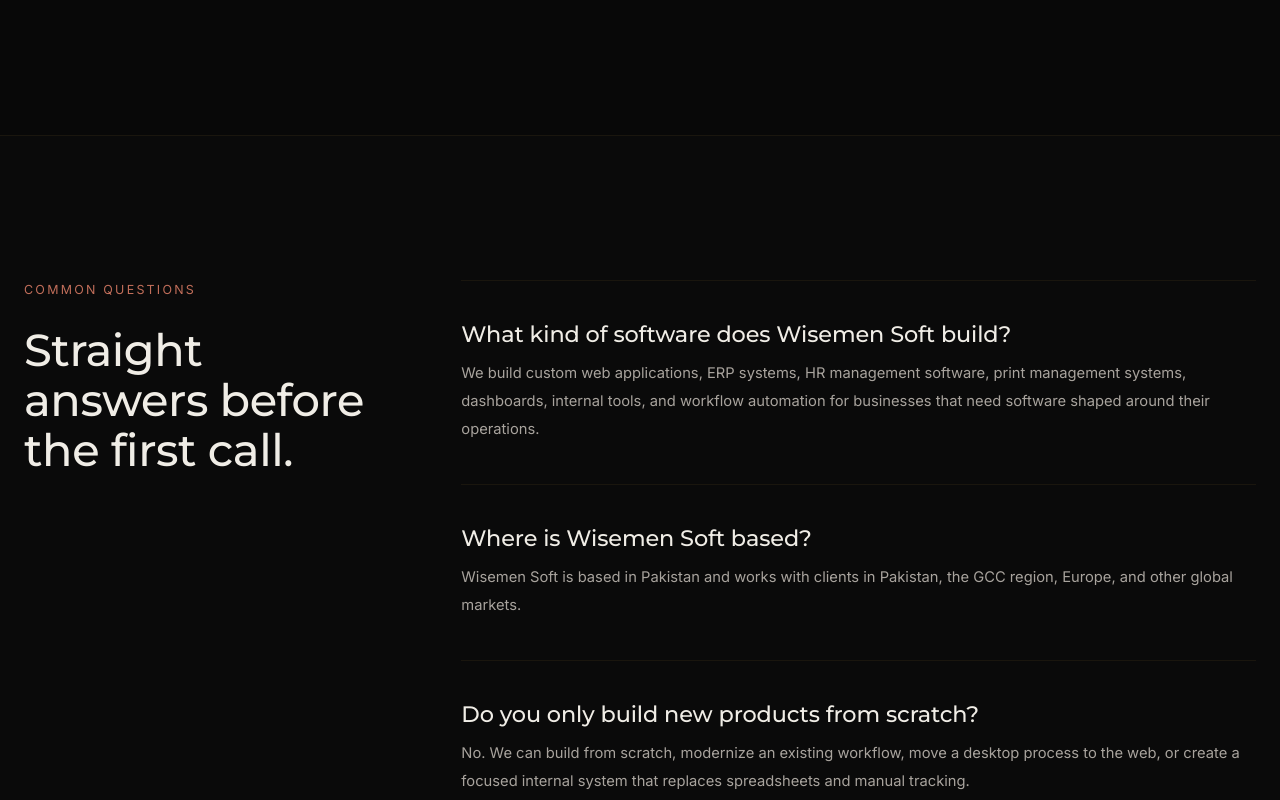
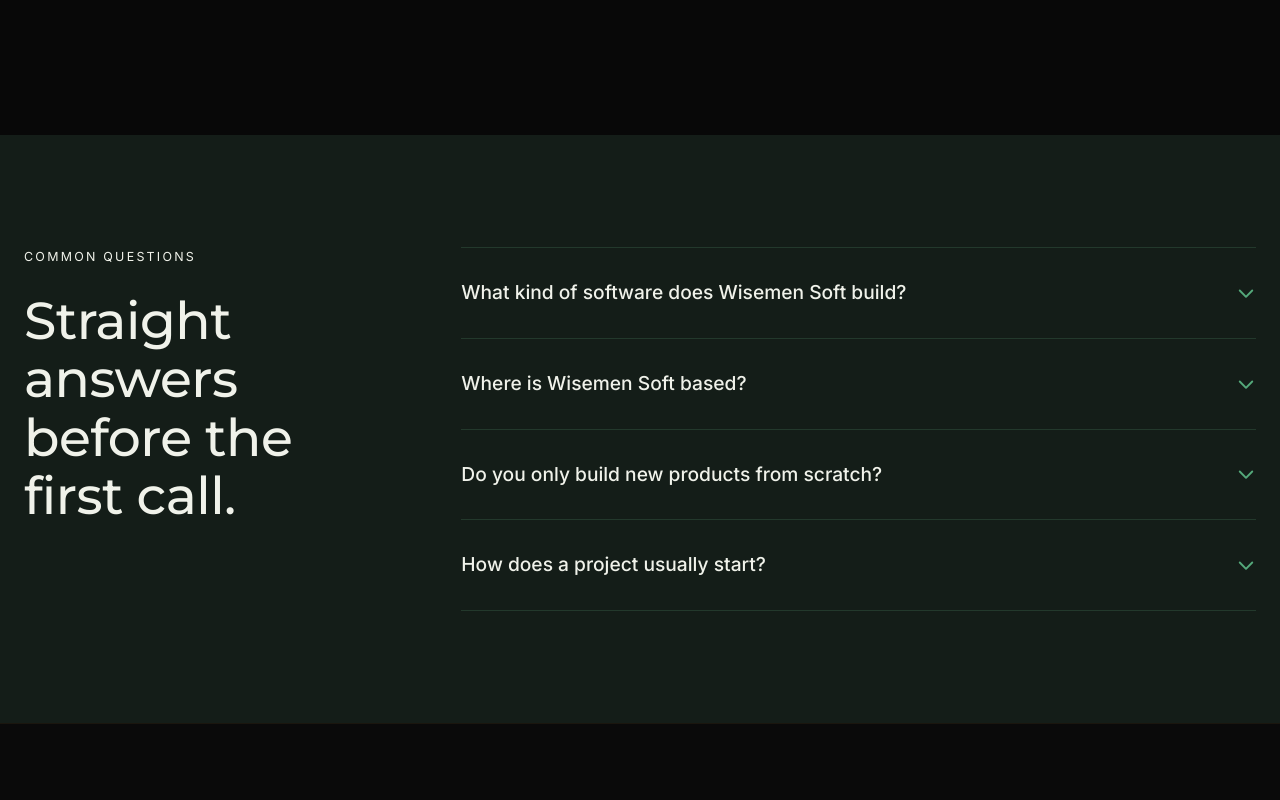
Before and after one commit to wasimakram516/wisemen-soft, a Next.js app: page / in a window 1280 px wide. Shown: the part 5160-5960 px from the top of the page. Built offline with nearby package versions, Linux system fonts and the light colour scheme; what @mui/material-nextjs would draw is missing.

Commit message:
fix(faq): stagger FAQ items individually instead of revealing all at once

```diff
--- a/components/sections/FAQ.js
+++ b/components/sections/FAQ.js
@@ -1,5 +1,9 @@
-import { Box, Container, Grid, Typography } from '@mui/material';
-import { Reveal, Stagger, StaggerItem } from '@/components/motion/Reveal';
+'use client';
+
+import { Box, Container, Grid, Typography, useTheme } from '@mui/material';
+import { CaretDown as ExpandMoreIcon } from '@phosphor-icons/react';
+import { Stagger, StaggerItem } from '@/components/motion/Reveal';
+import ThemeSection from '@/components/ThemeSection';
 
 const faqs = [
   {
@@ -38,51 +42,57 @@
 };
 
 export default function FAQ() {
+  const theme = useTheme();
+
   return (
-    <Box
-      component="section"
-      sx={{
-        py: { xs: 12, md: 18 },
-        background: '#0A0A0A',
-        borderTop: '1px solid rgba(212,168,67,0.08)',
-      }}
-    >
+    <ThemeSection mode="dark" sx={{ py: { xs: 10, md: 14 } }}>
       <Container maxWidth="lg">
         <Grid container spacing={{ xs: 6, md: 10 }}>
           <Grid size={{ xs: 12, md: 4 }}>
-            <Reveal>
-            <Typography
-              variant="caption"
-              sx={{ color: '#C16E5A', letterSpacing: '0.18em', textTransform: 'uppercase', display: 'block', mb: 3 }}
-            >
+            <Stagger stagger={0.1}>
+              <StaggerItem>
+                <Typography variant="caption" color="primary.main" sx={{ letterSpacing: '0.18em', textTransform: 'uppercase', display: 'block', mb: 3 }}>
                   Common Questions
                 </Typography>
-            <Typography variant="h2" sx={{ color: '#F0EDE6', fontSize: { xs: '2rem', md: '2.8rem' }, maxWidth: 360 }}>
+              </StaggerItem>
+              <StaggerItem>
+                <Typography variant="h2" color="text.primary" sx={{ maxWidth: 360 }}>
                   Straight answers before the first call.
                 </Typography>
-            </Reveal>
+              </StaggerItem>
+            </Stagger>
           </Grid>
 
           <Grid size={{ xs: 12, md: 8 }}>
-            <Stagger>
+            <Stagger delay={0.1} stagger={0.07}>
               {faqs.map((faq, index) => (
                 <StaggerItem
                   key={faq.question}
+                  component="details"
                   sx={{
-                  py: { xs: 4, md: 5 },
-                  borderTop: index === 0 ? '1px solid rgba(212,168,67,0.08)' : 'none',
-                  borderBottom: '1px solid rgba(212,168,67,0.08)',
-                  transition: 'border-color 0.22s ease, transform 0.22s ease',
-                  '&:hover': {
-                    borderBottomColor: 'rgba(212,168,67,0.22)',
-                    transform: 'translateX(4px)',
-                  },
+                    borderTop: index === 0 ? 1 : 0,
+                    borderBottom: 1,
+                    borderColor: 'divider',
+                    '& summary::-webkit-details-marker': { display: 'none' },
+                    '& .faq-icon': { transition: 'transform 0.25s ease' },
+                    '&[open] .faq-icon': { transform: 'rotate(180deg)' },
+                    '&[open] .faq-question': { color: 'primary.main' },
                   }}
                 >
-                <Typography variant="h3" sx={{ color: '#F0EDE6', fontSize: { xs: '1.2rem', md: '1.4rem' }, mb: 1.5 }}>
+                  <Box
+                    component="summary"
+                    sx={{
+                      display: 'flex', alignItems: 'center', justifyContent: 'space-between', gap: 3,
+                      py: { xs: 3, md: 3.5 }, cursor: 'pointer', listStyle: 'none',
+                      '&:hover .faq-question': { color: 'primary.main' },
+                    }}
+                  >
+                    <Typography className="faq-question" color="text.primary" sx={{ fontSize: { xs: '1.05rem', md: '1.2rem' }, fontWeight: 500, transition: 'color 0.2s' }}>
                       {faq.question}
                     </Typography>
-                <Typography variant="body2" sx={{ color: '#A8A39D', lineHeight: 1.9 }}>
+                    <ExpandMoreIcon className="faq-icon" size={20} weight="bold" color={theme.palette.primary.main} style={{ flexShrink: 0 }} />
+                  </Box>
+                  <Typography variant="body2" color="text.secondary" sx={{ maxWidth: 640, pb: 4 }}>
                     {faq.answer}
                   </Typography>
                 </StaggerItem>
@@ -91,6 +101,6 @@
           </Grid>
         </Grid>
       </Container>
-    </Box>
+    </ThemeSection>
   );
 }
```
Lines whose indentation alone changed are shown as unchanged.
